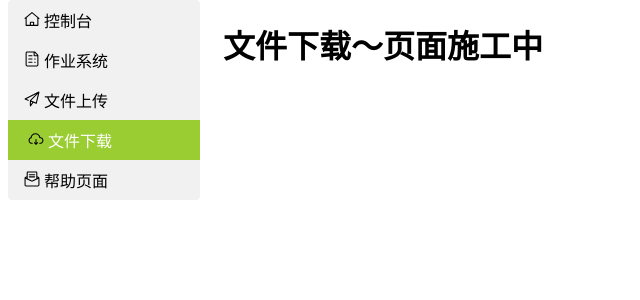
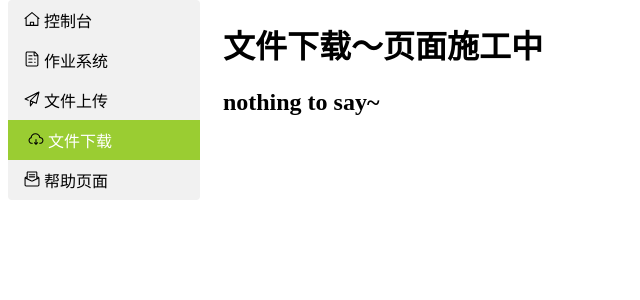
Before and after one commit to nextkara/myWeb, a Django app: page /download/ in a window 1280 px wide. Shown: the part 84-384 px from the top of the page, without its empty margins (0-640 px from the left). Run offline with Django 3.2, Linux system fonts and the light colour scheme.

Commit message:
change it

```diff
--- a/templates/download.html
+++ b/templates/download.html
@@ -25,6 +25,7 @@
 </div>
 <div class="right">
         <h1>文件下载～页面施工中</h1>
+        <h2>nothing to say~</h2>
     </div>
 </body>
 </html>
```
